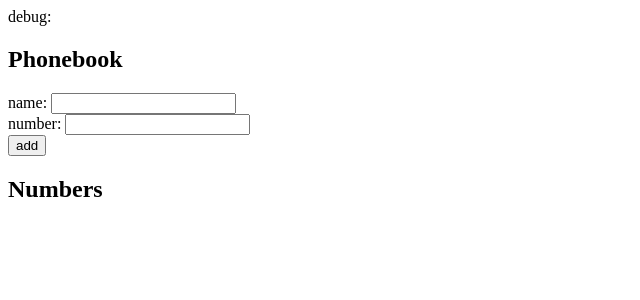
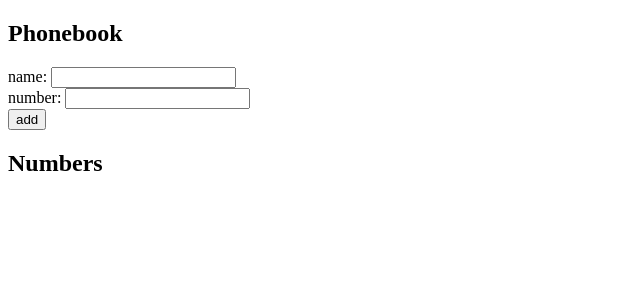
Before and after one commit to ZennithYattare/fullStackOpenCourse, a React (Vite) app in the folder part2/phonebook/: page / in a window 1280 px wide. Shown: the top 300 px of the page, without its empty margins (0-640 px from the left). Built offline with nearby package versions, Linux system fonts and the light colour scheme.

Commit message:
omit debug field

```diff
--- a/part2/phonebook/src/App.jsx
+++ b/part2/phonebook/src/App.jsx
@@ -40,7 +40,6 @@ function App() {
 
 	return (
 		<div>
-			<div>debug: {newName}</div>
 			<h2>Phonebook</h2>
 			<form onSubmit={addPerson}>
 				<div>
```
